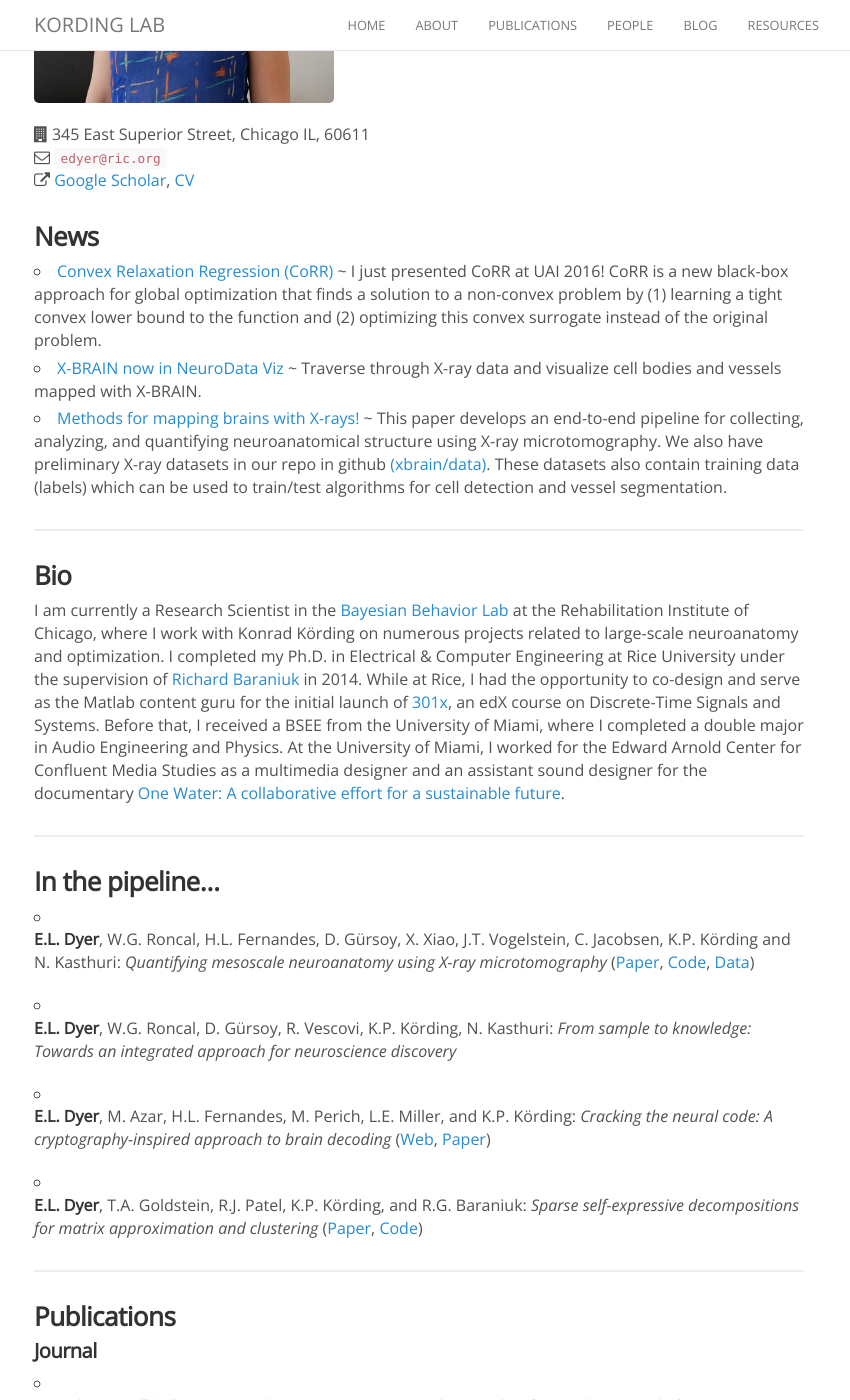
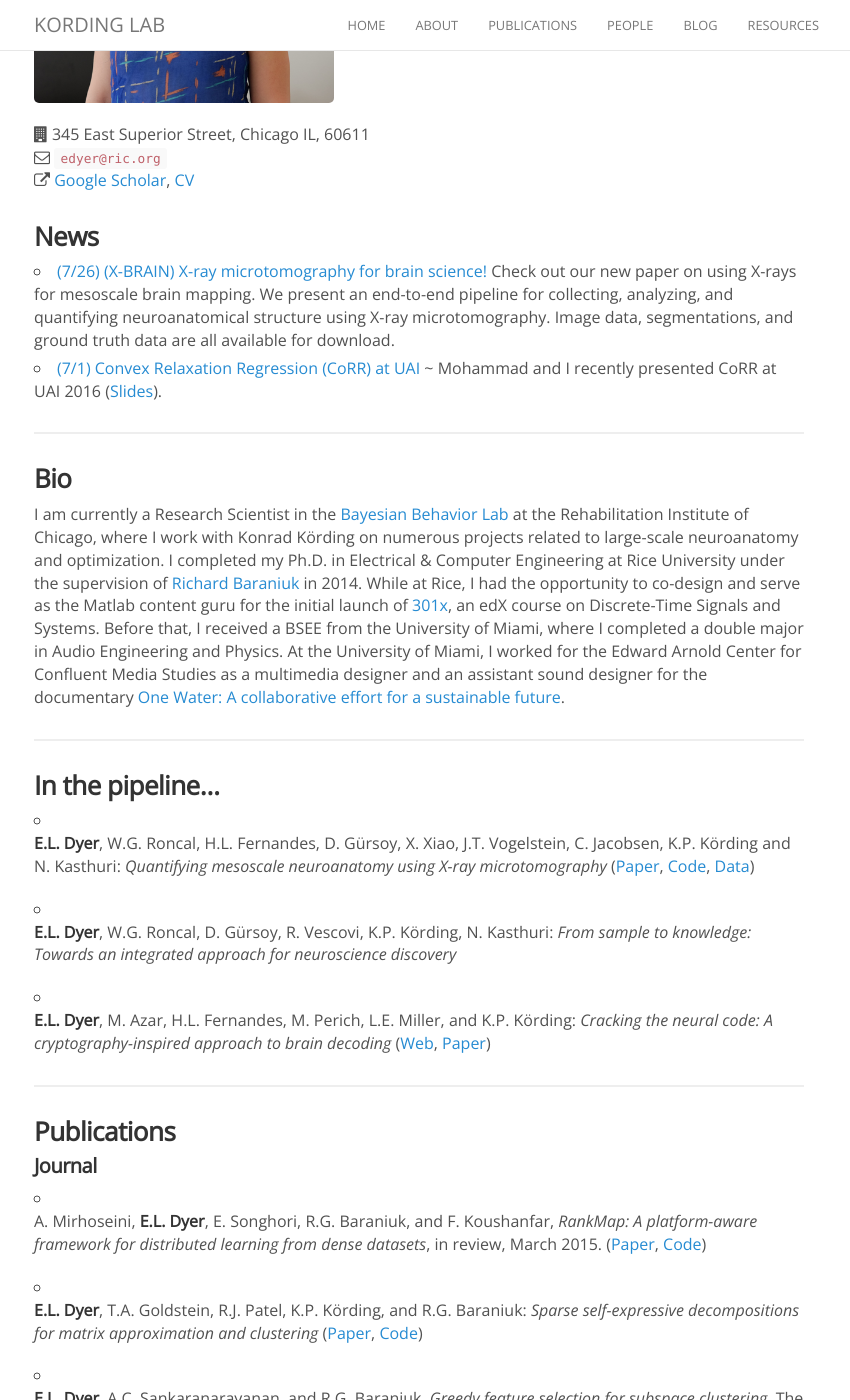
Before and after one commit to KordingLab/KordingLab.github.io, a Jekyll site: the page built from _people/eva_dyer.md, in a window 1280 px wide and 1400 px high, scrolled down 339 px. Shown: the whole window, without its empty margins (221-1071 px from the left). Built offline with Jekyll 4.4.1, drawn with Linux system fonts in a browser that asks for light colours; nearby versions of some CDN libraries; comment, search, counter and statistics services are not loaded.

Commit message:
Update eva_dyer.md

```diff
--- a/_people/eva_dyer.md
+++ b/_people/eva_dyer.md
@@ -14,11 +14,8 @@ joined: 2014
  [Google Scholar](https://scholar.google.com/citations?user=Sb_jcHcAAAAJ&hl=en&oi=ao), [CV](https://www.dropbox.com/s/5ynd3f9uixkdb1e/Dyer_CV.pdf?dl=0)
 
 ### News
-- [Convex Relaxation Regression (CoRR)](http://dl.dropboxusercontent.com/u/1260288/Papers/Azar_UAI2016.pdf) ~ I just presented CoRR at UAI 2016! CoRR is a new black-box approach for global optimization that finds a solution to a non-convex problem by (1) learning a tight convex lower bound to the function and (2) optimizing this convex surrogate instead of the original problem.
-- [X-BRAIN now in NeuroData Viz](http://viz.neurodata.io/project/xbrain/0/1263/472/1000) ~ Traverse through X-ray data and visualize cell bodies and vessels mapped with X-BRAIN.
-- [Methods for mapping brains with X-rays!](https://www.dropbox.com/s/b6jsferokrqyfsn/Dyer_Xbrain2016.pdf?dl=0) ~ This paper develops an end-to-end pipeline for collecting, analyzing, and quantifying neuroanatomical structure using X-ray microtomography. We also have preliminary X-ray datasets in our repo in github [(xbrain/data)](http://github.com/neurodata/xbrain/tree/master/data). These datasets also contain training data (labels) which can be used to train/test algorithms for cell detection and vessel segmentation.
-
-
+- [(7/26) (X-BRAIN) X-ray microtomography for brain science!](http://www.docs.neurodata.io/xbrain/) Check out our new paper on using X-rays for mesoscale brain mapping. We present an end-to-end pipeline for collecting, analyzing, and quantifying neuroanatomical structure using X-ray microtomography. Image data, segmentations, and ground truth data are all available for download.
+- [(7/1) Convex Relaxation Regression (CoRR) at UAI](http://dl.dropboxusercontent.com/u/1260288/Papers/Azar_UAI2016.pdf) ~ Mohammad and I recently presented CoRR at UAI 2016 ([Slides](https://dl.dropboxusercontent.com/u/1260288/Talks/Dyer_UAI2016.pdf)).
 <hr>
 
 ### Bio
@@ -29,19 +26,20 @@ I am currently a Research Scientist in the [Bayesian Behavior Lab](http://klab.s
 <hr>
 
 ### In the pipeline...
-- **E.L. Dyer**, W.G. Roncal, H.L. Fernandes, D. Gürsoy, X. Xiao, J.T. Vogelstein, C. Jacobsen, K.P. Körding and N. Kasthuri: _Quantifying mesoscale neuroanatomy using X-ray microtomography_ ([Paper](https://www.dropbox.com/s/b6jsferokrqyfsn/Dyer_Xbrain2016.pdf?dl=0), [Code](http://github.com/neurodata/xbrain/tree/master/code), [Data](http://github.com/neurodata/xbrain/tree/master/data))<br>
+- **E.L. Dyer**, W.G. Roncal, H.L. Fernandes, D. Gürsoy, X. Xiao, J.T. Vogelstein, C. Jacobsen, K.P. Körding and N. Kasthuri: _Quantifying mesoscale neuroanatomy using X-ray microtomography_ ([Paper](http://dl.dropboxusercontent.com/u/1260288/Papers/Dyer_Xbrain2016.pdf), [Code](http://github.com/neurodata/xbrain/tree/master/code), [Data](http://github.com/neurodata/xbrain/tree/master/data))<br>
 
 - **E.L. Dyer**, W.G. Roncal, D. Gürsoy, R. Vescovi, K.P. Körding, N. Kasthuri: _From sample to knowledge: Towards an integrated approach for neuroscience discovery_ <br>
 
 - **E.L. Dyer**, M. Azar, H.L. Fernandes, M. Perich, L.E. Miller, and K.P. Körding: _Cracking the neural code: A cryptography-inspired approach to brain decoding_ ([Web](http://kordinglab.com/DAD/), [Paper](http://www.dropbox.com/s/qqdabo7drryq42m/Dyer_DAD2016.pdf?dl=0))<br>
 
-- **E.L. Dyer**, T.A. Goldstein, R.J. Patel, K.P. Körding, and R.G. Baraniuk: _Sparse self-expressive decompositions for matrix approximation and clustering_ ([Paper](http://arxiv.org/abs/1505.00824), [Code]())<br>
 <hr>
 
 ### Publications
 
 #### Journal ####
 - A. Mirhoseini, **E.L. Dyer**, E. Songhori, R.G. Baraniuk, and F. Koushanfar, _RankMap: A platform-aware framework for distributed learning from dense datasets_, in review, March 2015. ([Paper](http://arxiv.org/abs/1503.08169), [Code](https://github.com/azalia/RankMap))
+
+- **E.L. Dyer**, T.A. Goldstein, R.J. Patel, K.P. Körding, and R.G. Baraniuk: _Sparse self-expressive decompositions for matrix approximation and clustering_ ([Paper](http://arxiv.org/abs/1505.00824), [Code]())<br>
 
 - **E.L. Dyer**, A.C. Sankaranarayanan, and R.G. Baraniuk, _Greedy feature selection for subspace clustering_, The Journal of Machine Learning Research 14 (1), 2487-2517, September, 2013. ([Paper](https://www.dropbox.com/s/ll13utoiezvnbc6/Dyer_JMLR13.pdf?dl=0))
 
```
